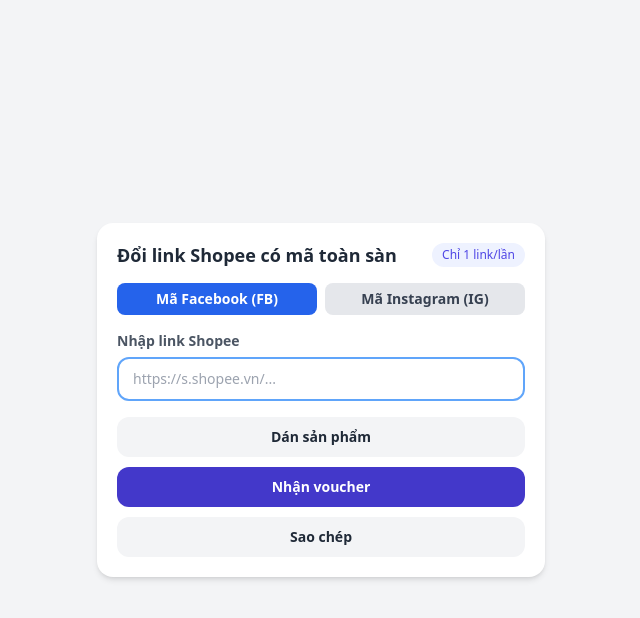
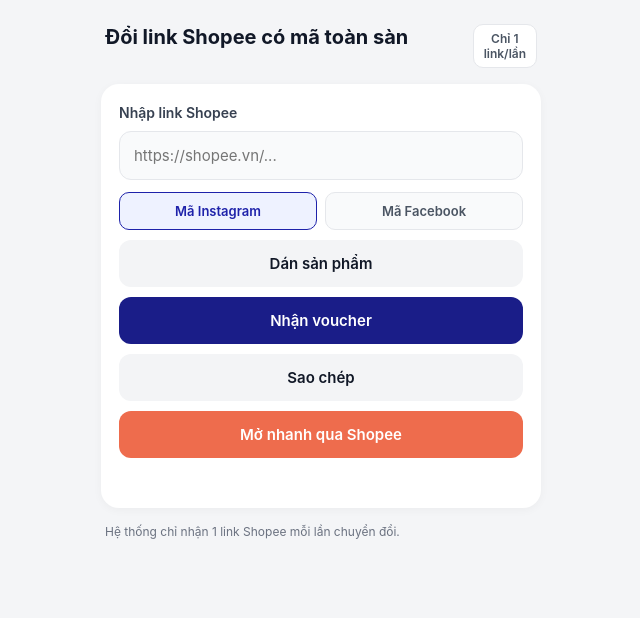
Before and after one commit to hoangthihuonggiang09-max/chi-giam-gia, a plain HTML site: page index.html in a window 1280 px wide. Shown: the whole page, without its empty margins (319-959 px from the left). Drawn offline with nearby package versions, Linux system fonts and the light colour scheme.

Commit message:
Update index.html

```diff
--- a/index.html
+++ b/index.html
@@ -1,118 +1,290 @@
 <!DOCTYPE html>
 <html lang="vi">
 <head>
-    <meta charset="UTF-8">
-    <meta name="viewport" content="width=device-width, initial-scale=1.0">
-    <title>Đổi Link Shopee Có Mã Toàn Sàn</title>
-    <script src="https://cdn.tailwindcss.com"></script>
+  <meta charset="UTF-8" />
+  <meta name="viewport" content="width=device-width, initial-scale=1.0, maximum-scale=1.0, user-scalable=no" />
+  <title>Đổi Link Shopee</title>
+  <style>
+    * {
+      box-sizing: border-box;
+      font-family: -apple-system, BlinkMacSystemFont, "Segoe UI", Roboto, Helvetica, Arial, sans-serif;
+    }
+    body {
+      margin: 0;
+      padding: 16px;
+      background-color: #f4f5f7;
+      color: #111827;
+      display: flex;
+      justify-content: center;
+    }
+    .container {
+      width: 100%;
+      max-width: 440px;
+    }
+    .header-row {
+      display: flex;
+      justify-content: space-between;
+      align-items: flex-start;
+      gap: 12px;
+      margin: 8px 4px 16px;
+    }
+    .header-row h1 {
+      margin: 0;
+      font-size: 20px;
+      font-weight: 700;
+      line-height: 1.3;
+      color: #111827;
+    }
+    .badge {
+      background: #ffffff;
+      border: 1px solid #e5e7eb;
+      border-radius: 10px;
+      padding: 6px 10px;
+      font-size: 12px;
+      font-weight: 600;
+      color: #4b5563;
+      white-space: nowrap;
+      text-align: center;
+      line-height: 1.25;
+    }
+    .card {
+      background: #ffffff;
+      border-radius: 18px;
+      padding: 20px 18px;
+      box-shadow: 0 2px 10px rgba(0, 0, 0, 0.04);
+    }
+    .label {
+      display: block;
+      font-size: 14px;
+      font-weight: 600;
+      color: #374151;
+      margin-bottom: 10px;
+    }
+    .input-box {
+      width: 100%;
+      padding: 14px 14px;
+      font-size: 15px;
+      border: 1.5px solid #e5e7eb;
+      border-radius: 12px;
+      outline: none;
+      background: #f9fafb;
+      color: #111827;
+      transition: border-color 0.2s;
+    }
+    .input-box:focus {
+      border-color: #1e22aa;
+      background: #ffffff;
+    }
+    .source-row {
+      display: grid;
+      grid-template-columns: 1fr 1fr;
+      gap: 8px;
+      margin-top: 12px;
+    }
+    .source-btn {
+      padding: 10px;
+      border-radius: 10px;
+      border: 1.5px solid #e5e7eb;
+      background: #f9fafb;
+      font-size: 13px;
+      font-weight: 600;
+      color: #4b5563;
+      cursor: pointer;
+    }
+    .source-btn.active {
+      border-color: #1e22aa;
+      background: #eef2ff;
+      color: #1e22aa;
+    }
+    .btn {
+      width: 100%;
+      border: none;
+      border-radius: 12px;
+      padding: 14px;
+      font-size: 15px;
+      font-weight: 600;
+      cursor: pointer;
+      margin-top: 10px;
+      transition: opacity 0.15s, transform 0.1s;
+    }
+    .btn:active {
+      transform: scale(0.99);
+    }
+    .btn-light {
+      background: #f3f4f6;
+      color: #111827;
+    }
+    .btn-primary {
+      background: #1a1d88;
+      color: #ffffff;
+    }
+    .btn-shopee {
+      background: #ee6c4d;
+      color: #ffffff;
+    }
+    .btn-shopee.ready {
+      background: #ee4d2d;
+    }
+    .status {
+      margin-top: 12px;
+      font-size: 13px;
+      font-weight: 600;
+      min-height: 18px;
+    }
+    .status.loading {
+      color: #059669;
+    }
+    .status.success {
+      color: #059669;
+    }
+    .status.error {
+      color: #dc2626;
+    }
+    .footer-note {
+      margin-top: 16px;
+      padding: 0 4px;
+      font-size: 12px;
+      color: #6b7280;
+      line-height: 1.4;
+    }
+  </style>
 </head>
-<body class="bg-gray-100 min-h-screen flex items-center justify-center p-4">
-
-    <div class="max-w-md w-full bg-white rounded-2xl shadow-md p-5 space-y-4">
-        <div class="flex justify-between items-start">
-            <h1 class="text-lg font-bold text-gray-800 leading-snug">Đổi link Shopee có mã toàn sàn</h1>
-            <span class="bg-indigo-50 text-indigo-600 text-xs font-medium px-2.5 py-1 rounded-full">Chỉ 1 link/lần</span>
+<body>
+  <div class="container">
+    <div class="header-row">
+      <h1>Đổi link Shopee có mã toàn sàn</h1>
+      <div class="badge">Chỉ 1<br />link/lần</div>
     </div>
 
-        <!-- Chọn nguồn mã FB hoặc IG -->
-        <div class="flex gap-2">
-            <button id="btnFb" onclick="selectSource('fb')" class="flex-1 py-1.5 text-sm font-semibold rounded-lg bg-blue-600 text-white">Mã Facebook (FB)</button>
-            <button id="btnIg" onclick="selectSource('ig')" class="flex-1 py-1.5 text-sm font-semibold rounded-lg bg-gray-200 text-gray-700">Mã Instagram (IG)</button>
+    <div class="card">
+      <label class="label" for="shopeeUrl">Nhập link Shopee</label>
+      <input
+        id="shopeeUrl"
+        class="input-box"
+        type="url"
+        placeholder="https://shopee.vn/..."
+        autocomplete="off"
+      />
+
+      <div class="source-row">
+        <button type="button" class="source-btn active" id="btnIg" onclick="selectSource('ig')">
+          Mã Instagram
+        </button>
+        <button type="button" class="source-btn" id="btnFb" onclick="selectSource('fb')">
+          Mã Facebook
+        </button>
       </div>
 
-        <!-- Ô nhập link -->
-        <div>
-            <label class="block text-sm font-semibold text-gray-600 mb-1.5">Nhập link Shopee</label>
-            <input type="text" id="inputLink" placeholder="https://s.shopee.vn/..."
-                class="w-full px-3.5 py-2.5 border-2 border-blue-400 rounded-xl focus:outline-none text-sm text-gray-700">
-        </div>
-
-        <!-- Các nút chức năng giống hệt mẫu -->
-        <div class="space-y-2.5">
-            <button onclick="pasteLink()" class="w-full py-2.5 bg-gray-100 hover:bg-gray-200 text-gray-800 font-semibold rounded-xl text-sm transition">
+      <button type="button" class="btn btn-light" onclick="pasteProduct()">
         Dán sản phẩm
       </button>
 
-            <button id="convertBtn" onclick="convertLink()" class="w-full py-2.5 bg-indigo-700 hover:bg-indigo-800 text-white font-semibold rounded-xl text-sm transition">
+      <button type="button" class="btn btn-primary" onclick="convertLink()">
         Nhận voucher
       </button>
 
-            <button id="copyBtn" onclick="copyLink()" class="w-full py-2.5 bg-gray-100 hover:bg-gray-200 text-gray-800 font-semibold rounded-xl text-sm transition">
+      <button type="button" class="btn btn-light" onclick="copyResult()">
         Sao chép
       </button>
+
+      <button type="button" class="btn btn-shopee" id="openShopeeBtn" onclick="openShopeeApp()">
+        Mở nhanh qua Shopee
+      </button>
+
+      <div id="statusText" class="status"></div>
     </div>
 
-        <p id="statusText" class="text-center text-xs font-medium text-green-600 hidden"></p>
+    <div class="footer-note">
+      Hệ thống chỉ nhận 1 link Shopee mỗi lần chuyển đổi.
+    </div>
   </div>
 
   <script>
-        // https://chigiamgia.hoangthihuonggiang09.workers.dev/
     const WORKER_URL = "https://chigiamgia.hoangthihuonggiang09.workers.dev";
-        let currentSource = "fb";
-        let convertedResult = "";
+    let selectedSrc = "ig";
+    let convertedShortLink = "";
+    let convertedAppLink = "";
 
     function selectSource(src) {
-            currentSource = src;
-            document.getElementById('btnFb').className = src === 'fb'
-                ? "flex-1 py-1.5 text-sm font-semibold rounded-lg bg-blue-600 text-white"
-                : "flex-1 py-1.5 text-sm font-semibold rounded-lg bg-gray-200 text-gray-700";
-            document.getElementById('btnIg').className = src === 'ig'
-                ? "flex-1 py-1.5 text-sm font-semibold rounded-lg bg-pink-600 text-white"
-                : "flex-1 py-1.5 text-sm font-semibold rounded-lg bg-gray-200 text-gray-700";
+      selectedSrc = src;
+      document.getElementById("btnIg").classList.toggle("active", src === "ig");
+      document.getElementById("btnFb").classList.toggle("active", src === "fb");
     }
 
-        async function pasteLink() {
+    function setStatus(msg, type) {
+      const el = document.getElementById("statusText");
+      el.textContent = msg;
+      el.className = "status " + (type || "");
+    }
+
+    async function pasteProduct() {
       try {
         const text = await navigator.clipboard.readText();
-                document.getElementById('inputLink').value = text;
-                showStatus("Đã dán link!", "text-blue-600");
-            } catch (err) {
-                showStatus("Trình duyệt chặn tự dán, hãy nhấn giữ vào ô và chọn Dán.", "text-red-500");
+        if (text) {
+          document.getElementById("shopeeUrl").value = text.trim();
+          setStatus("", "");
+        }
+      } catch {
+        document.getElementById("shopeeUrl").focus();
+        setStatus("Nhấn giữ vào ô nhập phía trên để dán link.", "error");
       }
     }
 
     async function convertLink() {
-            const rawLink = document.getElementById('inputLink').value.trim();
-            if (!rawLink) {
-                showStatus("Vui lòng dán link Shopee trước!", "text-red-500");
+      const raw = document.getElementById("shopeeUrl").value.trim();
+      if (!raw) {
+        setStatus("Vui lòng dán link sản phẩm Shopee.", "error");
         return;
       }
 
-            const btn = document.getElementById('convertBtn');
-            btn.innerText = "Đang tạo link...";
-            btn.disabled = true;
+      // Lọc lấy đúng 1 link đầu tiên nếu người dùng dán kèm mô tả sản phẩm
+      const urlMatch = raw.match(/https?:\/\/[^\s]+/i);
+      if (!urlMatch) {
+        setStatus("Link không hợp lệ.", "error");
+        return;
+      }
+
+      const cleanInput = urlMatch[0];
+      document.getElementById("shopeeUrl").value = cleanInput;
+      setStatus("Đang chuyển link...", "loading");
 
       try {
-                const response = await fetch(`${WORKER_URL}?url=${encodeURIComponent(rawLink)}&src=${currentSource}`);
-                const data = await response.json();
+        const api = `${WORKER_URL}/?url=${encodeURIComponent(cleanInput)}&src=${selectedSrc}`;
+        const res = await fetch(api);
+        const data = await res.json();
 
-                if (data.success) {
-                    convertedResult = data.link;
-                    document.getElementById('inputLink').value = convertedResult;
-                    showStatus("Đã đổi link thành công! Bấm Sao chép để dùng.", "text-green-600");
-                } else {
-                    showStatus("Lỗi: Không nhận diện được link Shopee.", "text-red-500");
+        if (!data.success) {
+          setStatus(data.message || "Chuyển đổi thất bại.", "error");
+          return;
         }
-            } catch (e) {
-                showStatus("Lỗi kết nối server xử lý!", "text-red-500");
-            } finally {
-                btn.innerText = "Nhận voucher";
-                btn.disabled = false;
+
+        convertedShortLink = data.link;
+        convertedAppLink = data.app_link || data.link;
+        document.getElementById("openShopeeBtn").classList.add("ready");
+        setStatus("Chuyển đổi thành công.", "success");
+      } catch {
+        setStatus("Lỗi kết nối máy chủ, vui lòng thử lại.", "error");
       }
     }
 
-        function copyLink() {
-            const linkToCopy = convertedResult || document.getElementById('inputLink').value;
+    async function copyResult() {
+      const linkToCopy = convertedShortLink || document.getElementById("shopeeUrl").value.trim();
       if (!linkToCopy) return;
-            navigator.clipboard.writeText(linkToCopy);
-            showStatus("Đã sao chép link! Mở trên FB/IG để áp mã 22%.", "text-green-600");
+      try {
+        await navigator.clipboard.writeText(linkToCopy);
+        setStatus("Đã sao chép link.", "success");
+      } catch {
+        setStatus("Không tự sao chép được, hãy bấm Mở nhanh qua Shopee.", "error");
+      }
     }
 
-        function showStatus(msg, colorClass) {
-            const el = document.getElementById('statusText');
-            el.innerText = msg;
-            el.className = `text-center text-xs font-medium ${colorClass}`;
-            el.classList.remove('hidden');
+    function openShopeeApp() {
+      const target = convertedAppLink || convertedShortLink;
+      if (!target) {
+        setStatus("Hãy bấm Nhận voucher trước khi mở Shopee.", "error");
+        return;
+      }
+      window.location.href = target;
     }
   </script>
 </body>
```
Lines whose indentation alone changed are shown as unchanged.
